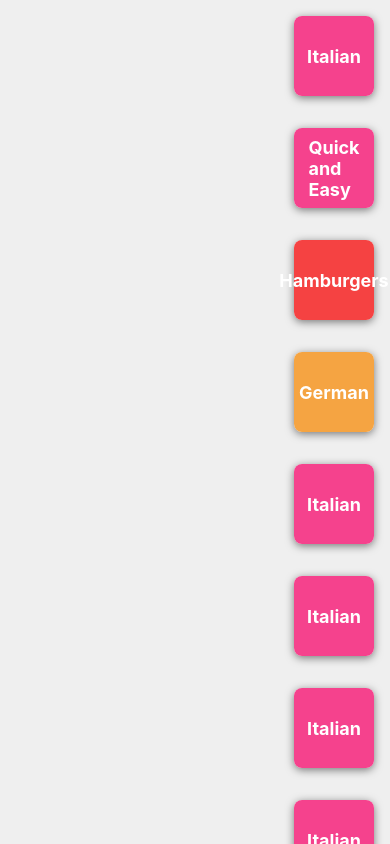
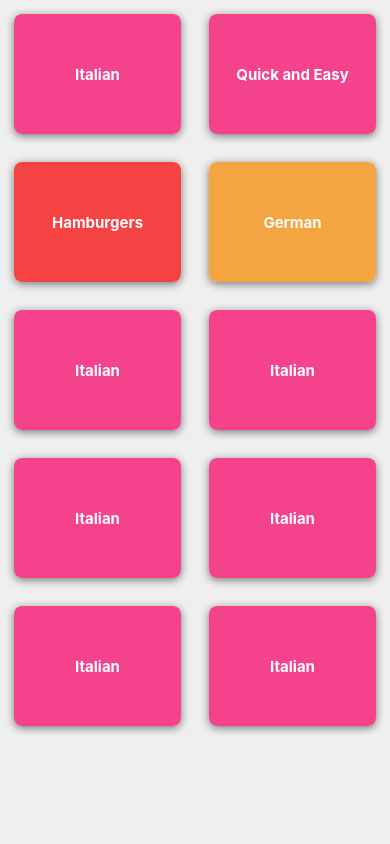
Before and after one commit to frojoe12/react-native-expo-playground, a React Native app: screen /HomeScreen in a window 390 px wide. Built offline with nearby package versions, Linux system fonts and the light colour scheme; what tailwindcss-react-native would draw is missing.

Commit message:
add navigation to screens

```diff
--- a/App.js
+++ b/App.js
@@ -6,6 +6,7 @@ import AppLoading from 'expo-app-loading'
 import { createNativeStackNavigator } from '@react-navigation/native-stack'
 import { useFonts } from 'expo-font'
 import  Home  from './screens/MealsApp/Home'
+import Meals from './screens/MealsApp/Meals'
 import Details from './components/Details'
 import { TailwindProvider } from 'tailwindcss-react-native'
 
@@ -31,13 +32,15 @@ const App = () => {
     const [fontsLoaded] = useFonts({
         'roboto-slab-regular': require('./assets/fonts/RobotoSlab-Regular.ttf')
     })
+
+
     if (!fontsLoaded) return null
     return (
         <TailwindProvider>
             <NavigationContainer theme={theme}>
                 <Stack.Navigator screenOptions={{ headerShown:false }} initialRouteName="HomeScreen">
-                    <Stack.Screen name="HomeScreen" component={Home} options={homeOptions} />
-                    <Stack.Screen name="Details" component={Details} />
+                    <Stack.Screen name="HomeScreen" component={Home} options={homeOptions}  />
+                    <Stack.Screen name="MealsScreen" component={Meals} />
                 </Stack.Navigator>
             </NavigationContainer>
         </TailwindProvider>
--- a/screens/MealsApp/Home.js
+++ b/screens/MealsApp/Home.js
@@ -1,16 +1,22 @@
 import React from 'react'
 import { StyleSheet, SafeAreaView, View, Text, FlatList, Pressable, Platform} from 'react-native'
 import { CATEGORIES } from '../../data/dummy-data'
-const Home = () => {
+const Home = ({navigation}) => {
+
+    const onPressHandler = () => {
+        navigation.navigate('MealsScreen')
+    }
+
     return (
-        <SafeAreaView style={{flex:1}}>
+        <SafeAreaView style={{ flex:1 }}>
             <FlatList
                 style={styles.listView}
                 data={CATEGORIES}
                 keyExtractor={(item) => item.id}
+                numColumns={2}
                 renderItem={(itemData) => (
                     <View style={styles.gridItem} >
-                        <Pressable style={({pressed}) => [styles.button, pressed ? styles.buttonPressed : null]}>
+                        <Pressable onPress={onPressHandler} style={({pressed}) => [styles.button, pressed ? styles.buttonPressed : null]}>
                             <View style={[styles.innerContainer,{backgroundColor:itemData.item.color}]}><Text style={styles.buttonText}>{itemData.item.title}</Text></View>
                         </Pressable>
                     </View>
@@ -23,10 +29,9 @@ const Home = () => {
 
 const styles=StyleSheet.create({
     gridItem: {
-
-        margin:16,
-        height:80,
-        width:80,
+        flex:1,
+        margin:14,
+        height:120,
         borderRadius:8,
         elevation: 4,
         shadowColor:'black',
@@ -38,8 +43,6 @@ const styles=StyleSheet.create({
     },
     listView: {
         flex:1,
-        flexDirection:'row-reverse',
-        flexWrap:'wrap',
         backgroundColor:'#efefef'
     },
     button: {
@@ -57,7 +60,7 @@ const styles=StyleSheet.create({
     },
     buttonText: {
         fontWeight:'bold',
-        fontSize: 18,
+        fontSize: 15,
         color:'white'
     }
 })
--- /dev/null
+++ b/screens/MealsApp/Meals.js
@@ -0,0 +1,32 @@
+import React from 'react'
+import { SafeAreaView, View, Text, StyleSheet, Pressable} from 'react-native'
+
+import { MEALS }  from '../../data/dummy-data'
+
+const Meals = ({navigation}) => {
+
+    const onPressHandler = () => {
+        navigation.navigate('HomeScreen')
+    }
+
+    return (
+        <SafeAreaView style={{ flex:1 }}>
+            <Pressable onPress={onPressHandler}><View style={styles.buttonContainer} ><Text style={styles.buttonText}>{'< Go back to Main Screen'}</Text></View></Pressable>
+        </SafeAreaView>
+    )
+}
+const styles = StyleSheet.create({
+    buttonContainer: {
+        padding:10,
+        backgroundColor:'#000',
+    },
+    buttonText: {
+        padding:10,
+        color:'white',
+        textAlign:'center',
+        fontSize:20
+
+    }
+
+})
+export default Meals
```
